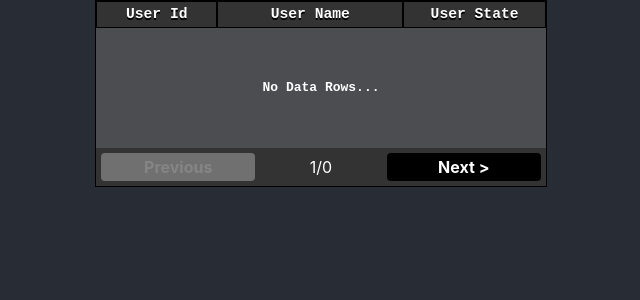
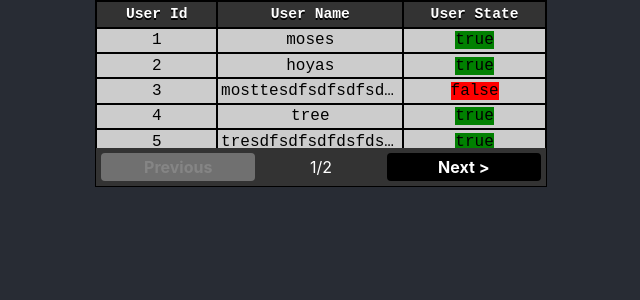
Before and after one commit to uriportnoy/react-tbl, a React (Create React App) app: page / in a window 1280 px wide. Shown: the top 300 px of the page, without its empty margins (319-959 px from the left). Built offline with nearby package versions, Linux system fonts and the light colour scheme.

Commit message:
empty data handling

```diff
--- a/src/App.js
+++ b/src/App.js
@@ -11,13 +11,13 @@ const App = () => {
   return (
     <div className="App">
       <ReactTBL
-        //data = {currentData}
+        data = {currentData}
         columns = {columns || []}
         defaultPageSize = {6}
         style = {{
           maxWidth: '450px',
           maxHeight: '120px',
-          minHeight: '120px',
+          minHeight: '40pt',
           fixedHeight: '200px',
           rowColor: '#000',
           textColor: '#000',
--- a/src/components/tableMaker/index.jsx
+++ b/src/components/tableMaker/index.jsx
@@ -36,6 +36,7 @@ const ReactTBL = props => {
       <ReactTblStyled
         className = {props?.className || 'react_tbl_wrapper'}
         maxWidth = {styleProp?.maxWidth}
+        minHeight = {styleProp?.minHeight}
       >
         {/* {props.useSearchBox && <SearchBox
             currentInput = {props?.currentInput}
@@ -55,6 +56,7 @@ const ReactTBL = props => {
 const ReactTblStyled = styled.div`
     margin: 0 auto;
     max-width: ${props => props.maxWidth || '80vw'};
+    min-height: ${props => props.minHeight};
     display: flex;
     flex-direction: column;
     border: 1pt solid;
--- a/src/components/tableMaker/tableHead.jsx
+++ b/src/components/tableMaker/tableHead.jsx
@@ -1,6 +1,7 @@
 import React,{useContext} from 'react';
 import styled from 'styled-components';
 import ReactTblContext from './ReactTblContext';
+import _ from 'lodash';
 
 const TableHead = ({columns}) => {
 const {tableHeader} = useContext(ReactTblContext);
@@ -11,7 +12,7 @@ const {tableHeader} = useContext(ReactTblContext);
         color = {tableHeader?.color}
     >
         {
-            <tr>{
+            _.isEmpty(columns) ? <EmptyColumnsTR>Cannot Read Columns</EmptyColumnsTR> : <tr>{
                 columns.map((key, index) => (
                     <TH
                         key = {index}
@@ -47,5 +48,15 @@ const TH = styled.th`
     font-size: ${props => props.fontSize || '12pt'};
     flex: ${props => props.size} 0 100px;
     box-sizing: border-box;
+
 `;
+
+const EmptyColumnsTR = styled.tr`
+    display:grid;
+    justify-content: center;
+    align-items:center;
+    min-height: 25pt;
+`;
+
+
 export default TableHead;
--- a/src/components/tableMaker/tableMaker.jsx
+++ b/src/components/tableMaker/tableMaker.jsx
@@ -53,7 +53,10 @@ const TableMaker = ({
         >
         <table>
             <TableHead columns={columns} />
-            {_.isEmpty(currentDataPage) ? <EmptyData /> : <TableBody data={currentDataPage} columns={columns} />}
+            {
+                (_.isEmpty(currentDataPage) || _.isEmpty(columns)) ? <EmptyData /> :
+                <TableBody data={currentDataPage} columns={columns} />
+            }
         </table></TblWrapper>
         {isVisible && <Pagination
             setPage={setPage}
@@ -81,7 +84,7 @@ export const TblWrapper = styled.div`
             padding-left: 2%;
         }
         tbody {
-            display:block;
+            display: block;
             overflow: overlay;
             overflow-x: hidden;
             max-height: ${props => props.maxHeight || 'auto'};
```
Also changed, not shown: 1 other file (tests, documents, lock files or other folders).
